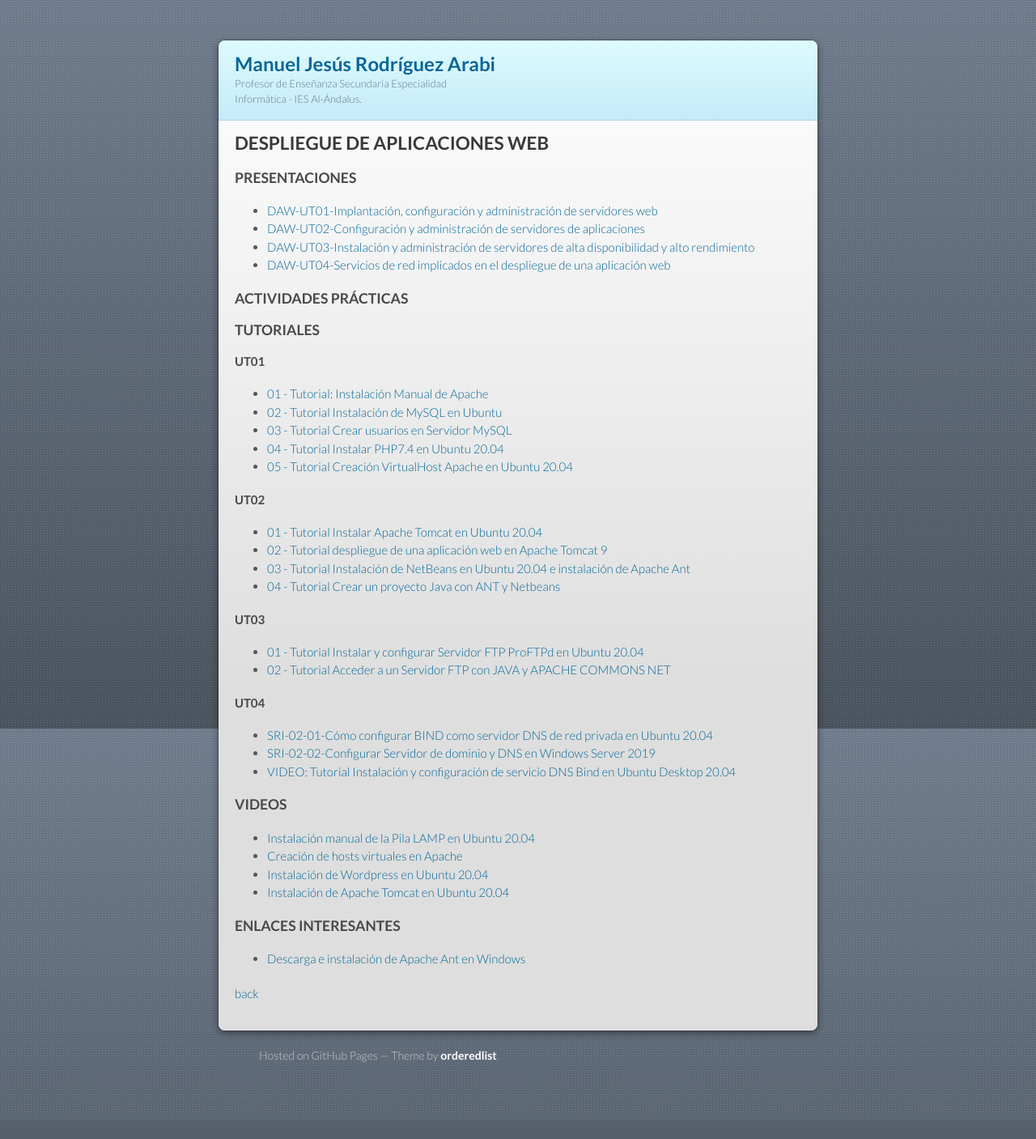
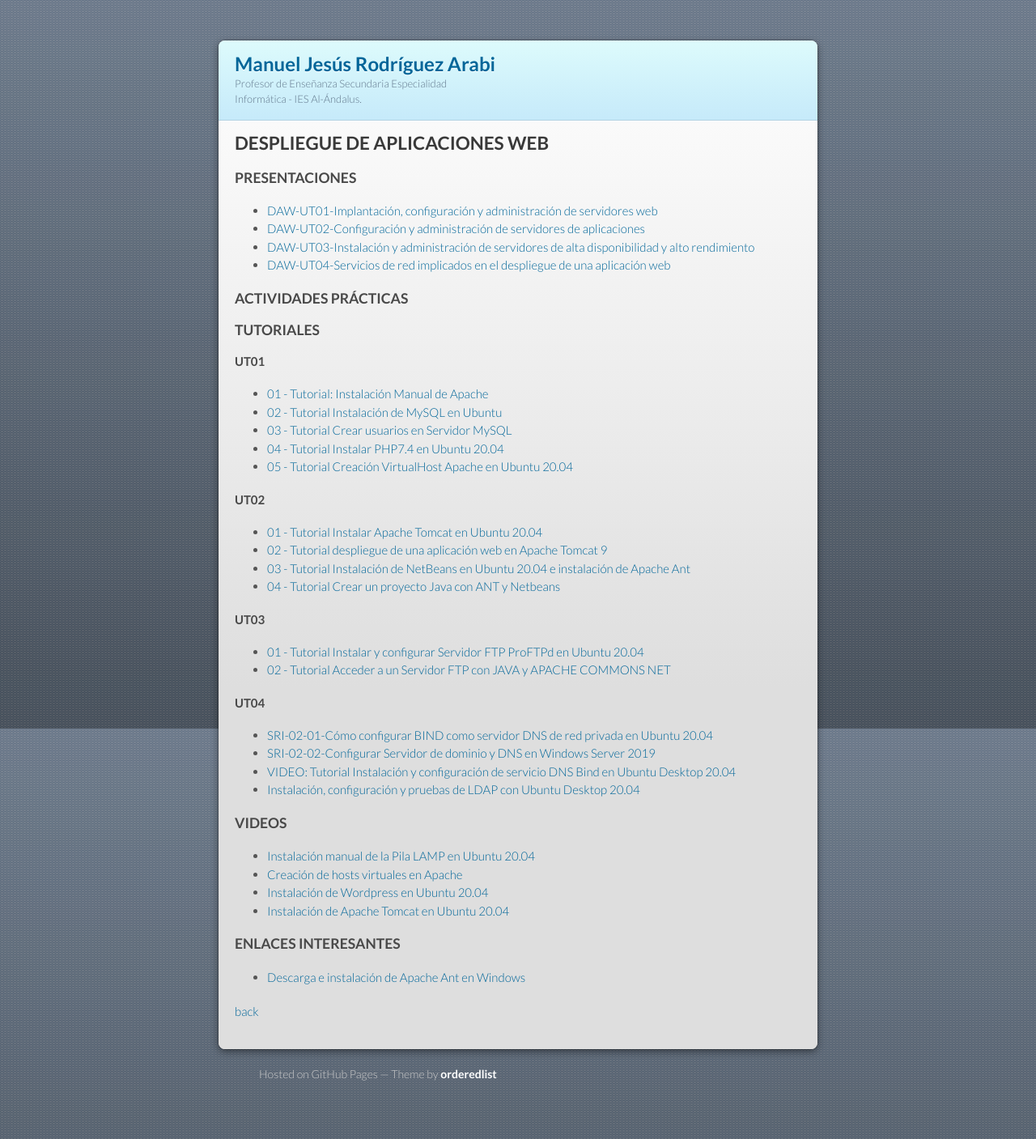
Before and after one commit to mrodara/mrodara.github.io, a Jekyll site: the page built from mods/daw.md, in a window 1280 px wide. Shown: the whole page at 81% size. Built offline with Jekyll 4.4.1, drawn with Linux system fonts in a browser that asks for light colours; our own code applies the rules of GitHub Pages for plain Markdown files; before the commit the page ends 1384 px from its top, so only the background shows below that.

Commit message:
Tutorial ldap daw UT04

```diff
--- a/mods/daw.md
+++ b/mods/daw.md
@@ -42,6 +42,7 @@ layout: default
 * [SRI-02-01-Cómo configurar BIND como servidor DNS de red privada en Ubuntu 20.04](https://docs.google.com/document/d/1WwTKaLDmJOoGKglI_ieSJ9igHYemDFHT5qA6omH2f90/edit?usp=sharing)
 * [SRI-02-02-Configurar Servidor de dominio y DNS en Windows Server 2019](https://docs.google.com/document/d/13O8FzUhSBpmBNP6Sg531h7MNnj9QXR-meDXCA3COKZQ/edit?usp=sharing)
 * [VIDEO: Tutorial Instalación y configuración de servicio DNS Bind en Ubuntu Desktop 20.04](https://youtu.be/nQu4U0r-w-M)
+* [Instalación, configuración y pruebas de LDAP con Ubuntu Desktop 20.04](https://docs.google.com/document/d/1tNZ06Mdyatemz9EQFGR9R8CZ-P52Kmc-l7H1iP4Jwes/edit?usp=sharing)
 
 ### VIDEOS
 
```
